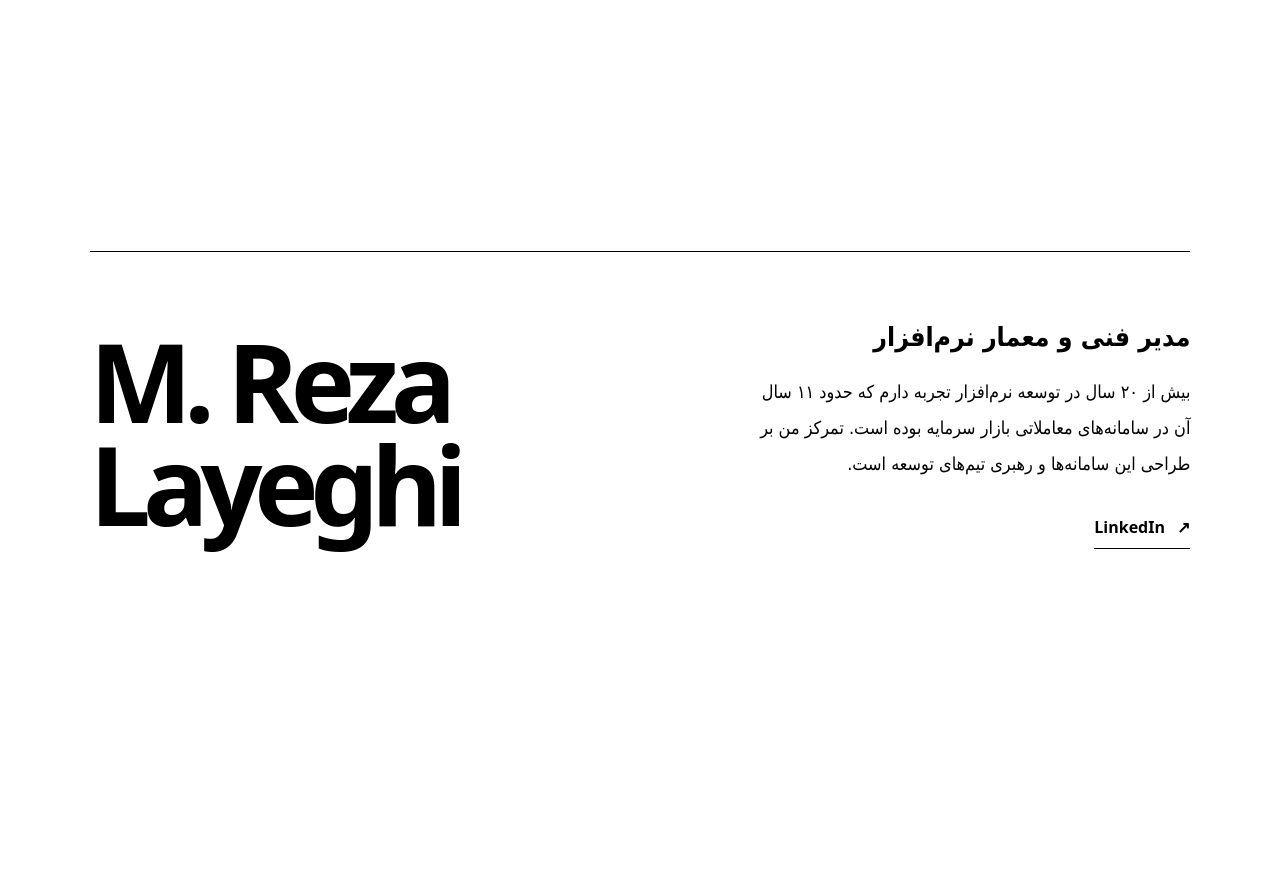
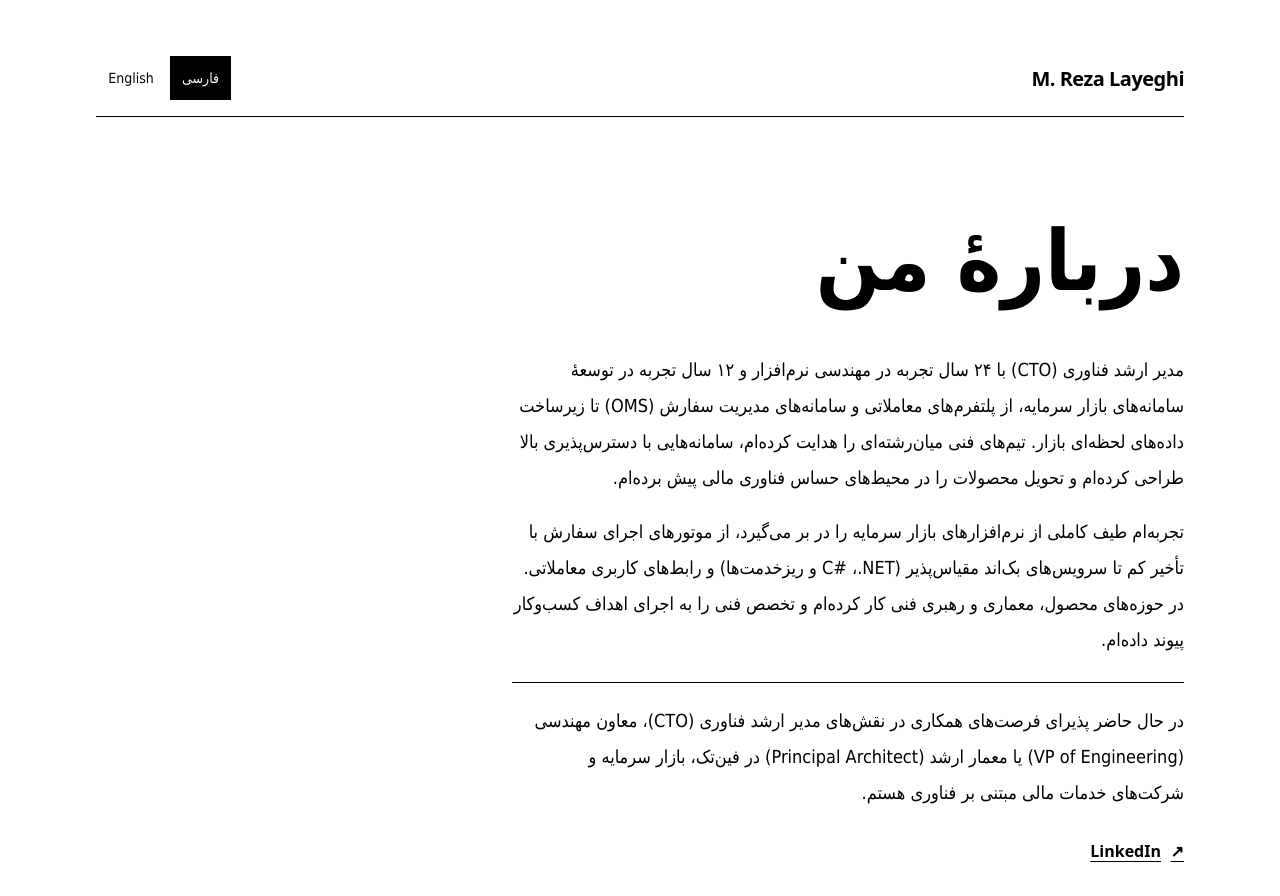
Before and after one commit to mrlayeghi/Shared, a plain HTML site: page index.html in a window 1280 px wide. Before the commit the page ends 800 px from the top, so only its background shows below. Drawn offline with Linux system fonts and the light colour scheme.

Commit message:
Add bilingual biography and system theme support

```diff
--- a/index.html
+++ b/index.html
@@ -3,102 +3,219 @@
 <head>
   <meta charset="utf-8">
   <meta name="viewport" content="width=device-width, initial-scale=1">
-  <meta name="description" content="مدیر فنی و معمار نرم‌افزار با سابقهٔ توسعهٔ سامانه‌های معاملاتی بازار سرمایه">
-  <title>M. Reza Layeghi | معرفی</title>
+  <meta name="color-scheme" content="light dark">
+  <meta name="description" content="مدیر ارشد فناوری با ۲۴ سال تجربهٔ مهندسی نرم‌افزار و ۱۲ سال تجربهٔ توسعهٔ سامانه‌های بازار سرمایه">
+  <title>M. Reza Layeghi | دربارهٔ من</title>
   <style>
     :root {
-      color-scheme: light;
-      background: #fff;
-      color: #000;
-      font-family: Tahoma, "Segoe UI", sans-serif;
+      color-scheme: light dark;
+      --paper: #fff;
+      --ink: #000;
+      background: var(--paper);
+      color: var(--ink);
+      font-family: system-ui, sans-serif;
+    }
+
+    :root:lang(fa) { font-family: Tahoma, "Segoe UI", sans-serif; }
+
+    @media (prefers-color-scheme: dark) {
+      :root {
+        --paper: #000;
+        --ink: #fff;
+      }
     }
 
     * { box-sizing: border-box; }
+    [hidden] { display: none !important; }
 
     body {
-      min-block-size: 100vh;
-      min-block-size: 100svh;
-      display: grid;
-      align-items: center;
-      margin: 0;
-      padding: clamp(1.5rem, 7vw, 6.5rem);
+      width: min(100% - 3rem, 68rem);
+      margin: 0 auto;
+      padding-block: clamp(1.25rem, 5vw, 3.5rem) clamp(2rem, 7vw, 5rem);
     }
 
-    main {
-      width: min(100%, 76rem);
-      margin-inline: auto;
-      border-block-start: 1px solid;
-      padding-block-start: clamp(1.75rem, 5vw, 4rem);
-      display: grid;
-      grid-template-columns: minmax(0, 1fr) minmax(0, 1.3fr);
-      column-gap: clamp(2rem, 7vw, 7rem);
-      row-gap: 2rem;
+    header {
+      display: flex;
+      justify-content: space-between;
       align-items: center;
+      flex-wrap: wrap;
+      gap: .5rem 1.5rem;
+      padding-block-end: 1rem;
+      border-block-end: 1px solid;
     }
 
-    h1 {
-      grid-column: 2;
-      grid-row: 1;
+    .name {
       margin: 0;
-      font-family: system-ui, sans-serif;
-      font-size: clamp(3.3rem, 8.5vw, 8rem);
-      font-weight: 700;
-      line-height: .94;
-      letter-spacing: -.075em;
+      font: 650 clamp(1rem, 2vw, 1.25rem)/1.35 system-ui, sans-serif;
+      letter-spacing: -.025em;
     }
 
-    h1 span { display: block; }
-
-    .details {
-      grid-column: 1;
-      grid-row: 1;
+    .languages {
+      display: flex;
+      flex-wrap: wrap;
+      gap: .25rem;
     }
 
-    .role {
+    .language {
+      min-block-size: 2.75rem;
+      min-inline-size: 2.75rem;
+      border: 1px solid transparent;
+      border-radius: 0;
+      padding: .45rem .7rem;
+      background: transparent;
+      color: inherit;
+      font: inherit;
+      font-size: .875rem;
+      cursor: pointer;
+    }
+
+    .language[aria-pressed="true"] {
+      border-color: var(--ink);
+      background: var(--ink);
+      color: var(--paper);
+    }
+
+    .language:hover { border-color: var(--ink); }
+
+    main { padding-block-start: clamp(2.25rem, 7vw, 6rem); }
+
+    h1 {
       margin: 0;
-      font-size: clamp(1.125rem, 2.25vw, 1.65rem);
-      font-weight: 700;
-      line-height: 1.6;
+      max-inline-size: 24ch;
+      font-size: clamp(2.5rem, 7vw, 5.25rem);
+      line-height: 1;
+      letter-spacing: -.06em;
+      text-wrap: balance;
+    }
+
+    h1:lang(fa) {
+      max-inline-size: 24rem;
+      line-height: 1.3;
+      letter-spacing: normal;
     }
 
     .bio {
-      max-inline-size: 42ch;
-      margin: 1rem 0 1.5rem;
-      font-size: clamp(1rem, 1.4vw, 1.125rem);
-      line-height: 2;
+      max-inline-size: 42rem;
+      margin-block-start: clamp(1.25rem, 4vw, 2.25rem);
+      font-size: clamp(1rem, 1.5vw, 1.125rem);
+      line-height: 1.75;
+    }
+
+    .bio:lang(fa) { line-height: 2; }
+    .bio p { margin: 0 0 1em; }
+
+    .bio .availability {
+      margin-block-start: 1.5rem;
+      border-block-start: 1px solid;
+      padding-block-start: 1.25rem;
     }
 
     .linkedin {
       display: inline-flex;
       align-items: center;
-      gap: .75rem;
+      gap: .6rem;
       min-block-size: 2.75rem;
-      border-block-end: 1px solid;
       color: inherit;
-      font: 600 1rem/1.4 system-ui, sans-serif;
-      text-decoration: none;
+      font: 650 1rem/1.4 system-ui, sans-serif;
+      text-underline-offset: .25em;
     }
 
-    .linkedin:hover { border-block-end-width: 2px; }
-    .linkedin:focus-visible { outline: 2px solid; outline-offset: .35rem; }
+    .linkedin:hover { text-decoration-thickness: 2px; }
 
-    @media (max-width: 48rem) {
-      main { grid-template-columns: minmax(0, 1fr); }
-      h1, .details { grid-area: auto; }
-      h1 { text-align: right; }
+    :focus-visible {
+      outline: 2px solid var(--ink);
+      outline-offset: .25rem;
     }
   </style>
 </head>
 <body>
+  <header>
+    <p class="name"><bdi lang="en" dir="ltr">M. Reza Layeghi</bdi></p>
+    <div class="languages" role="group" aria-label="زبان صفحه" hidden>
+      <button class="language" type="button" lang="fa" dir="rtl" aria-pressed="true">فارسی</button>
+      <button class="language" type="button" lang="en" dir="ltr" aria-pressed="false">English</button>
+    </div>
+  </header>
   <main>
-    <h1 lang="en" dir="ltr"><span>M. Reza</span> <span>Layeghi</span></h1>
-    <div class="details">
-      <p class="role">مدیر فنی و معمار نرم‌افزار</p>
-      <p class="bio">بیش از ۲۰ سال در توسعه نرم‌افزار تجربه دارم که حدود ۱۱ سال آن در سامانه‌های معاملاتی بازار سرمایه بوده است. تمرکز من بر طراحی این سامانه‌ها و رهبری تیم‌های توسعه است.</p>
-      <a class="linkedin" href="https://www.linkedin.com/in/m-reza-layeghi/" lang="en" dir="ltr">
-        LinkedIn <span aria-hidden="true">↗</span>
-      </a>
-    </div>
+    <section id="about-fa" aria-labelledby="title-fa">
+      <h1 id="title-fa">دربارهٔ من</h1>
+      <div class="bio">
+        <p>مدیر ارشد فناوری (<bdi lang="en">CTO</bdi>) با ۲۴ سال تجربه در مهندسی نرم‌افزار و ۱۲ سال تجربه در توسعهٔ سامانه‌های بازار سرمایه، از پلتفرم‌های معاملاتی و سامانه‌های مدیریت سفارش (<bdi lang="en">OMS</bdi>) تا زیرساخت داده‌های لحظه‌ای بازار. تیم‌های فنی میان‌رشته‌ای را هدایت کرده‌ام، سامانه‌هایی با دسترس‌پذیری بالا طراحی کرده‌ام و تحویل محصولات را در محیط‌های حساس فناوری مالی پیش برده‌ام.</p>
+        <p>تجربه‌ام طیف کاملی از نرم‌افزارهای بازار سرمایه را در بر می‌گیرد، از موتورهای اجرای سفارش با تأخیر کم تا سرویس‌های بک‌اند مقیاس‌پذیر (<bdi lang="en">.NET</bdi>، <bdi lang="en">C#</bdi> و ریزخدمت‌ها) و رابط‌های کاربری معاملاتی. در حوزه‌های محصول، معماری و رهبری فنی کار کرده‌ام و تخصص فنی را به اجرای اهداف کسب‌وکار پیوند داده‌ام.</p>
+        <p class="availability">در حال حاضر پذیرای فرصت‌های همکاری در نقش‌های مدیر ارشد فناوری (<bdi lang="en">CTO</bdi>)، معاون مهندسی (<bdi lang="en">VP of Engineering</bdi>) یا معمار ارشد (<bdi lang="en">Principal Architect</bdi>) در فین‌تک، بازار سرمایه و شرکت‌های خدمات مالی مبتنی بر فناوری هستم.</p>
+      </div>
+    </section>
+
+    <section id="about-en" aria-labelledby="title-en" hidden>
+      <h1 id="title-en">About me</h1>
+      <div class="bio">
+        <p>CTO with 24 years in software engineering and 12 years building capital market systems — including trading platforms, OMS, and real-time market data infrastructure. I’ve led cross-functional technical teams, architected high-availability systems, and driven product delivery in high-stakes fintech environments.</p>
+        <p>My background spans the full stack of capital market software: from low-latency execution engines to scalable backend services (.NET, C#, microservices) and front-end trading interfaces. I’ve worked across product, architecture, and leadership — bridging technical depth with business execution.</p>
+        <p class="availability">Currently open to CTO, VP of Engineering, or Principal Architect roles in fintech, capital markets, or tech-driven financial services companies.</p>
+      </div>
+    </section>
+
+    <a class="linkedin" href="https://www.linkedin.com/in/m-reza-layeghi/" lang="en" dir="ltr">
+      LinkedIn <span aria-hidden="true">↗</span>
+    </a>
   </main>
+
+  <script>
+    const languages = {
+      fa: {
+        direction: 'rtl',
+        title: 'دربارهٔ من',
+        label: 'زبان صفحه',
+        description: 'مدیر ارشد فناوری با ۲۴ سال تجربهٔ مهندسی نرم‌افزار و ۱۲ سال تجربهٔ توسعهٔ سامانه‌های بازار سرمایه'
+      },
+      en: {
+        direction: 'ltr',
+        title: 'About me',
+        label: 'Page language',
+        description: 'CTO with 24 years in software engineering and 12 years building capital market systems'
+      }
+    };
+
+    const languageControl = document.querySelector('.languages');
+    const languageButtons = languageControl.querySelectorAll('button');
+    const description = document.querySelector('meta[name="description"]');
+    const storageKey = 'mrlayeghi-intro-language';
+
+    function applyLanguage(language) {
+      const { direction, title, label, description: summary } = languages[language];
+      document.documentElement.lang = language;
+      document.documentElement.dir = direction;
+      document.title = 'M. Reza Layeghi | ' + title;
+      description.content = summary;
+      languageControl.setAttribute('aria-label', label);
+
+      for (const button of languageButtons) {
+        const selected = button.lang === language;
+        button.setAttribute('aria-pressed', String(selected));
+        document.getElementById('about-' + button.lang).hidden = !selected;
+      }
+    }
+
+    let preferredLanguage = 'fa';
+    try {
+      if (localStorage.getItem(storageKey) === 'en') preferredLanguage = 'en';
+    } catch {
+      // The language selector also works when storage is unavailable.
+    }
+
+    applyLanguage(preferredLanguage);
+    languageControl.hidden = false;
+
+    for (const button of languageButtons) {
+      button.addEventListener('click', () => {
+        applyLanguage(button.lang);
+        try {
+          localStorage.setItem(storageKey, button.lang);
+        } catch {
+          // Keep the selected language for the current page.
+        }
+      });
+    }
+  </script>
 </body>
 </html>
```
